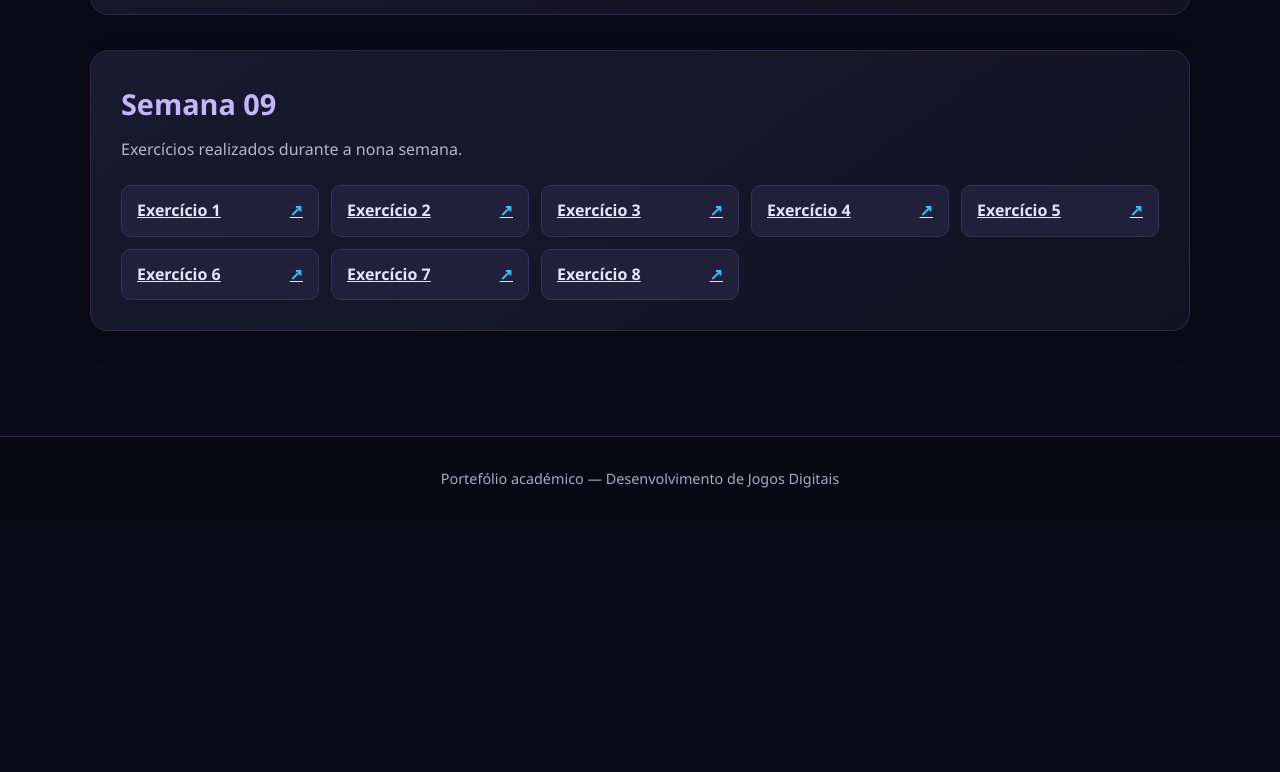
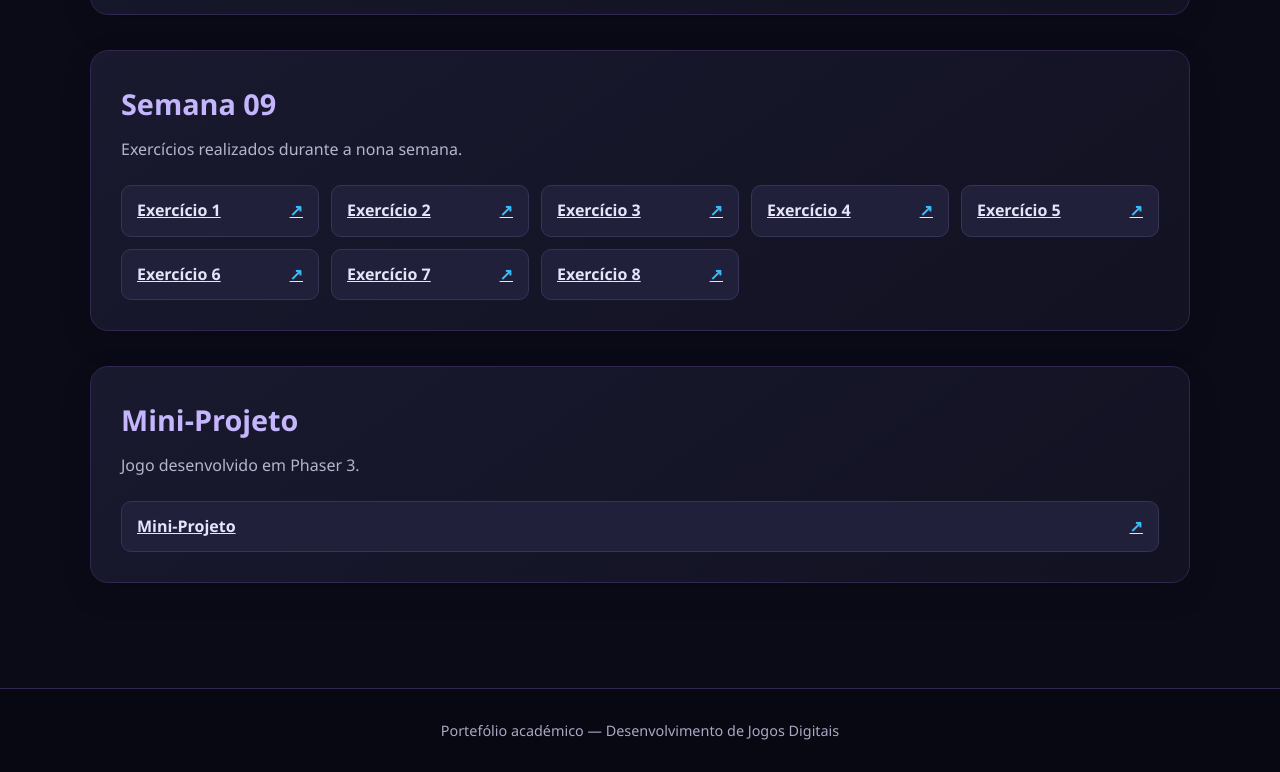
Before and after one commit to laraakk/portefolio-djd, a plain HTML site: page index.html in a window 1280 px wide. Shown: the part 3471-4243 px from the top of the page. Before the commit the page ends 3991 px from the top, so only its background shows below. Drawn offline with Linux system fonts and the light colour scheme.

Commit message:
Adicionar o miniprojeto à página principal

```diff
--- a/index.html
+++ b/index.html
@@ -189,6 +189,15 @@
                 <li><a href="semana09/Exercício 8/index.html">Exercício 8</a></li>
             </ul>
         </section>
+
+        <section>
+            <h2>Mini-Projeto</h2>
+            <p>Jogo desenvolvido em Phaser 3.</p>
+
+            <ul>
+                <li><a href="a94093_miniprojeto/index.html">Mini-Projeto</a></li>
+            </ul>
+        </section>
     </main>
     <footer>
         <p>Portefólio académico — Desenvolvimento de Jogos Digitais</p>
```
